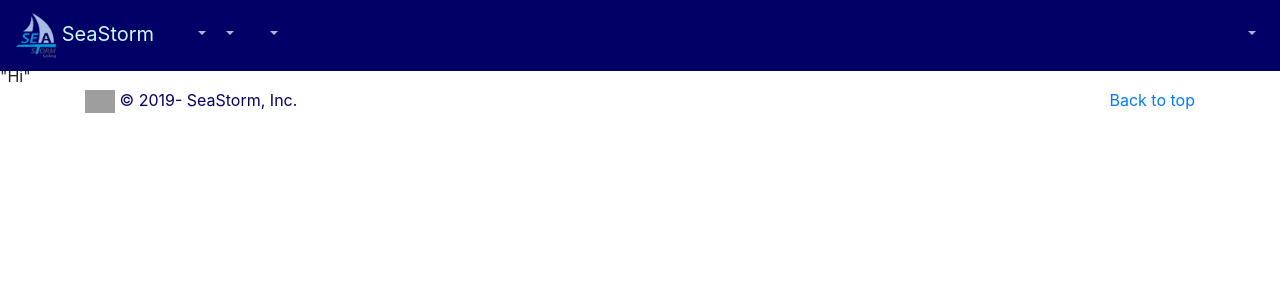
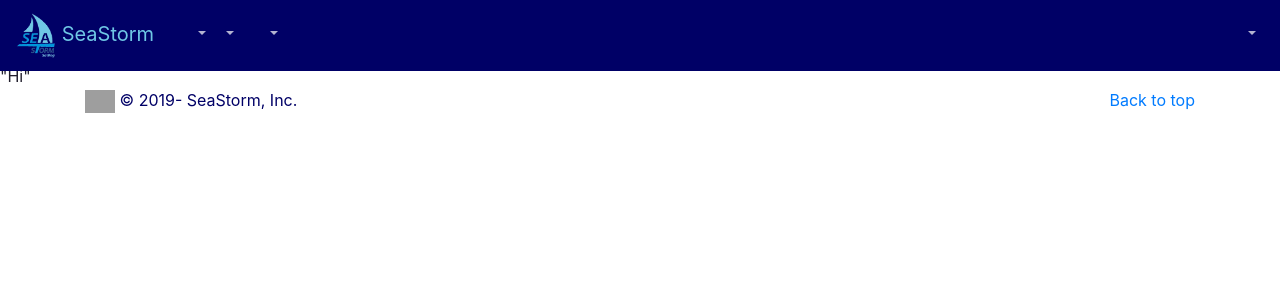
Before and after one commit to MerceneX/SeaStorm-Official, a Node project: template Views/about.hbs in a window 1280 px wide. Shown: the top 300 px of the page. Run offline with Node 20 templates, Linux system fonts and the light colour scheme; the template is opened without the code that fills it: most values are stand-ins (such as "Sample title", 1, 10 or a date in 2020); some libraries are stand-ins or nearby versions; grey boxes are pictures that could not be loaded.

Commit message:
Changed logo and primary color

```diff
--- a/Views/layouts/main.hbs
+++ b/Views/layouts/main.hbs
@@ -19,7 +19,7 @@
 <body>
     <header>
         <nav class="navbar navbar-expand-md navbar-dark fixed-top bg-dark">
-            <a class="navbar-brand" href="{{navigation.home.link}}"><img src="/img/logo/logoNav.gif" alt="" width="40"
+            <a class="navbar-brand" href="{{navigation.home.link}}"><img src="/img/logo/logo.gif" alt="" width="40"
                     height="45"> SeaStorm</a>
             <button class="navbar-toggler" type="button" data-toggle="collapse" data-target="#navbarCollapse"
                 aria-controls="navbarCollapse" aria-expanded="false" aria-label="Toggle navigation">
--- a/Views/res/styles/global.css
+++ b/Views/res/styles/global.css
@@ -1,5 +1,5 @@
 html {
-	--primary-color: 199, 257, 255;
+	--primary-color: 111, 199, 229;
 	--secondary-color: 0, 0, 102;
 	--terciary-color: 33, 31, 44;
 	--textPri-color: 49, 48, 48;
```
Also changed, not shown: Views/res/img/logo/logo.gif, Views/res/img/logo/logoNav.gif (deleted).
